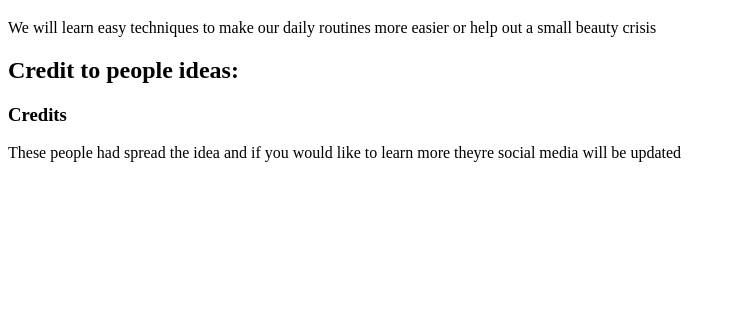
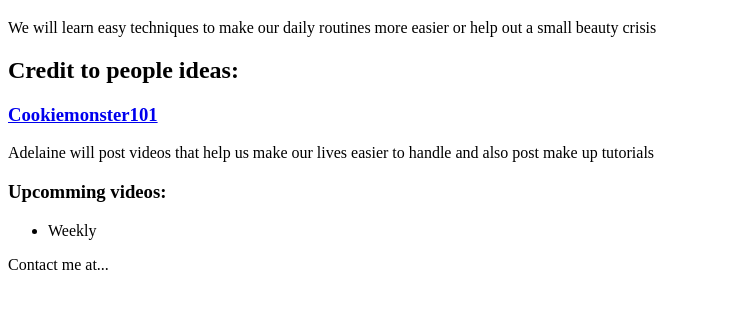
Before and after one commit to yoselio2310/yoselio2310.github.io, a plain HTML site: page index.html in a window 1280 px wide. Shown: the part 61-370 px from the top of the page, without its empty margins (0-735 px from the left). Drawn offline with Linux system fonts and the light colour scheme.

Commit message:
Update index.html

```diff
--- a/index.html
+++ b/index.html
@@ -4,8 +4,29 @@
      <h1>Welcome to life hacks 101</h1>
      <p>We will learn easy techniques to make our daily routines more easier or help out a small beauty crisis</p>
    </header>
+   <seaction>
       <h2>Credit to people ideas:</h2>
+       <article>
+           <h3><a href="> Rclbeauty101 </a></h3>
+       <p>Rachel will post videos that will make our lives easier and if your in any rush she has some tips for that as well</p>
+      </article >
 
 
-      <h3><a href."> Credits </a></h3>
-       <p>These people had spread the idea and if you would like to learn more theyre social media will be updated</p>
+        <h3><a href="> Cookiemonster101 </a></h3>
+       <p> Adelaine will post videos that help us make our lives easier to handle and also post make up tutorials</p>
+     </article>
+   </section>
+   <aside>
+       <h3> Upcomming videos:</h3>
+       <ul>
+           <li> Weekly </li>
+       </ul>
+       </aside>
+       <Footer>
+           <p> Contact me at... </p>
+      </footer>
+    </body>
+
+
+
+</html>
```
